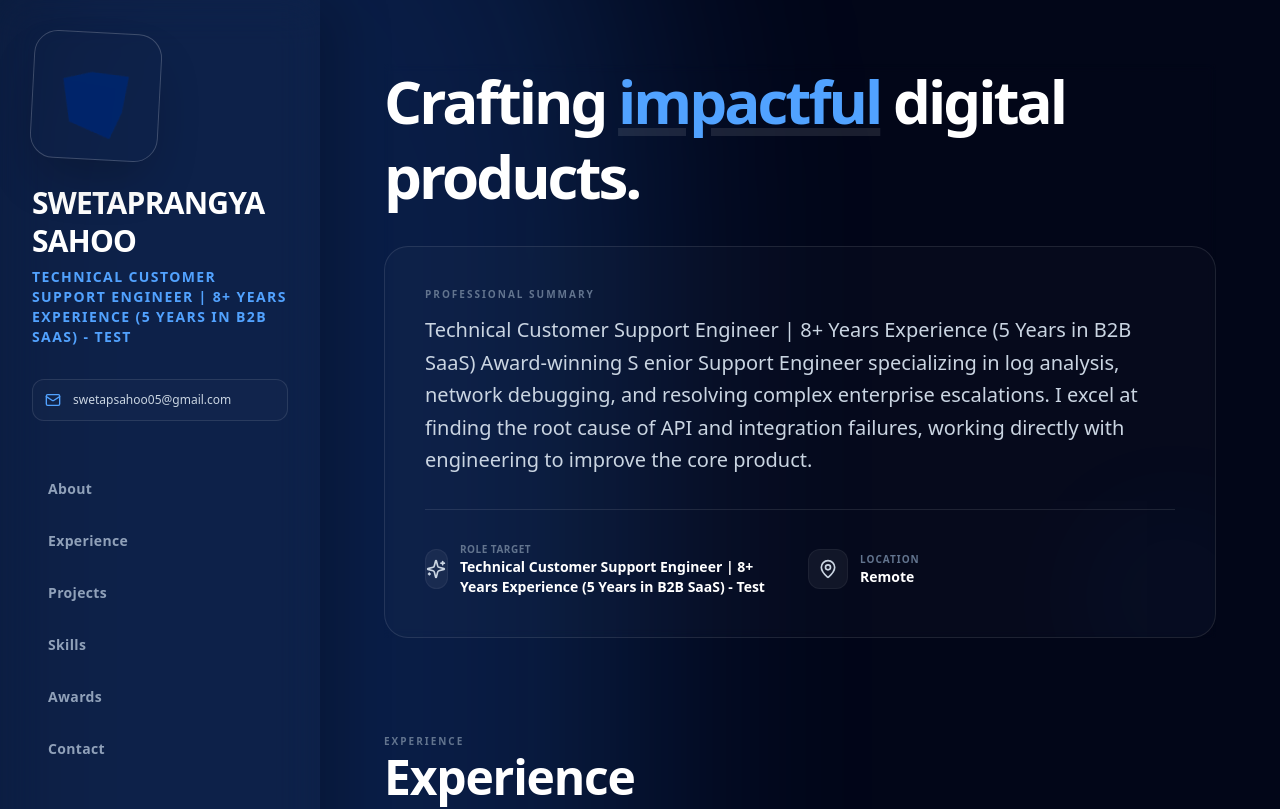
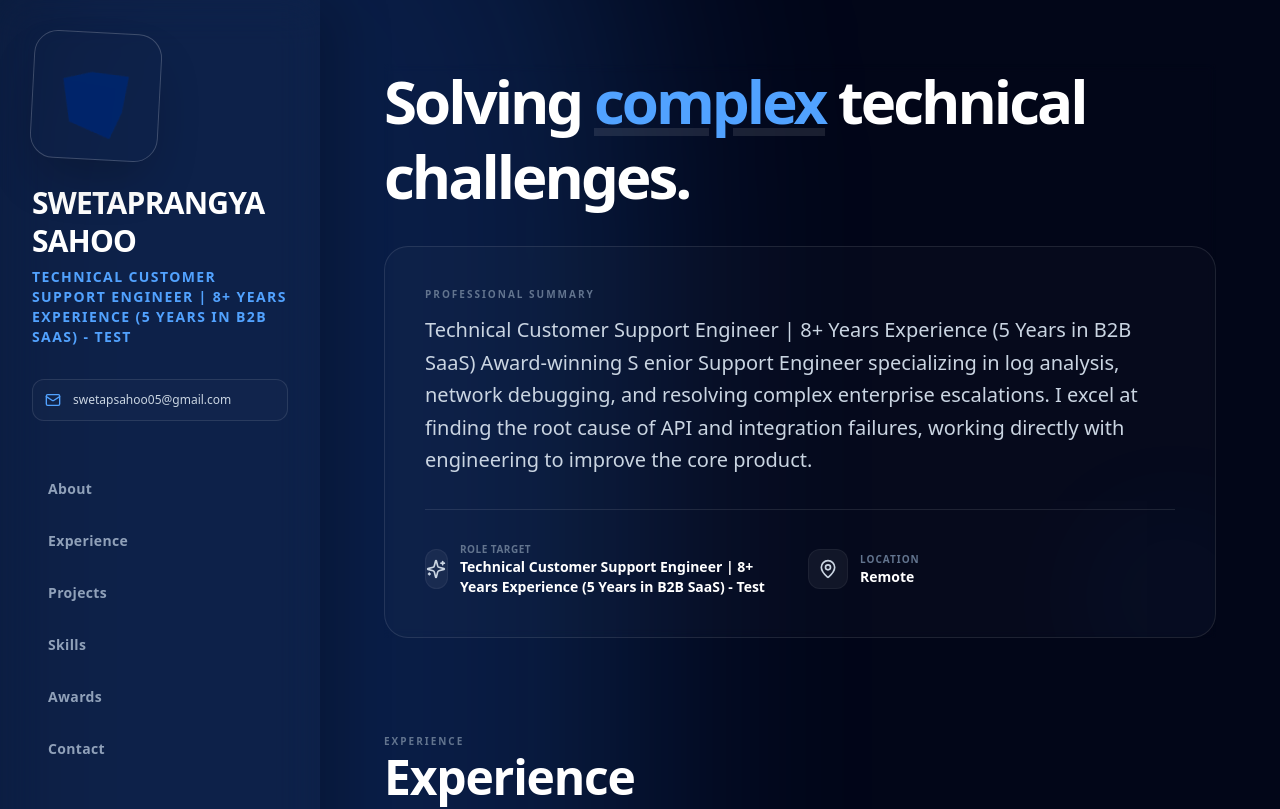
Before and after one commit to abhijit5721/swetaprangya-sahoo-portfolio, a React (Vite) app: page / in a window 1280 px wide. Shown: the top 809 px of the page. Built offline with nearby package versions, Linux system fonts and the light colour scheme.

Commit message:
feat: update headline to match Technical Support Engineer role - 'Solving complex technical challenges' instead of 'Crafting impactful digital products'

```diff
--- a/src/App.tsx
+++ b/src/App.tsx
@@ -514,7 +514,7 @@ export default function App() {
           <main className="flex-1 p-5 md:p-16 max-w-5xl overflow-hidden">
             <section id="about" className="mb-16 md:mb-24 animate-fadeIn scroll-slide scroll-mt-20">
               <h2 className={`text-3xl md:text-6xl font-black ${textHeading} mb-6 md:mb-8 leading-tight tracking-tighter`}>
-                Crafting <span className={`${primaryClass} underline decoration-slate-200 dark:decoration-white/10 decoration-8 underline-offset-4`}>impactful</span> digital products.
+                Solving <span className={`${primaryClass} underline decoration-slate-200 dark:decoration-white/10 decoration-8 underline-offset-4`}>complex</span> technical challenges.
               </h2>
               <div className={`backdrop-blur-md ${cardBg} border rounded-2xl md:rounded-3xl p-6 md:p-10 relative overflow-hidden group`}>
                 <div className={`absolute -right-10 -bottom-10 w-40 h-40 ${primaryBg} opacity-5 blur-3xl rounded-full`}></div>
```
